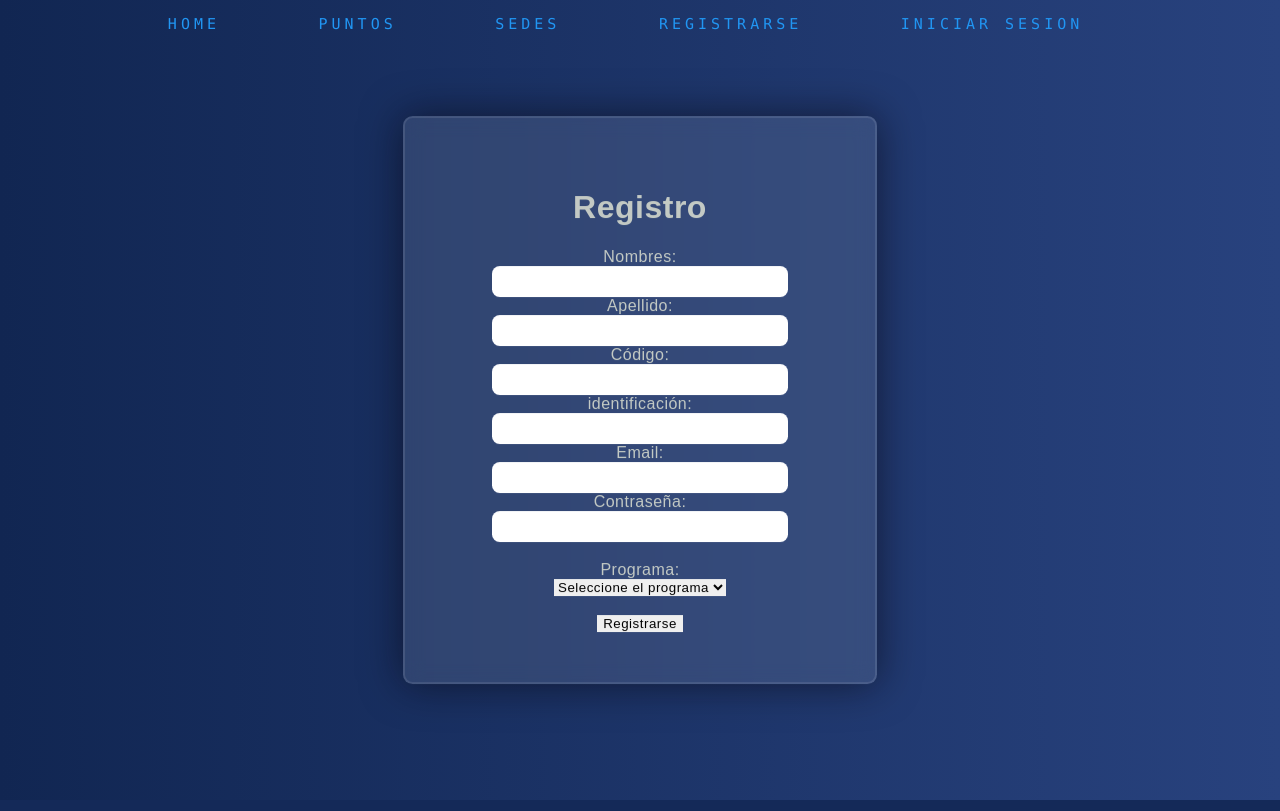
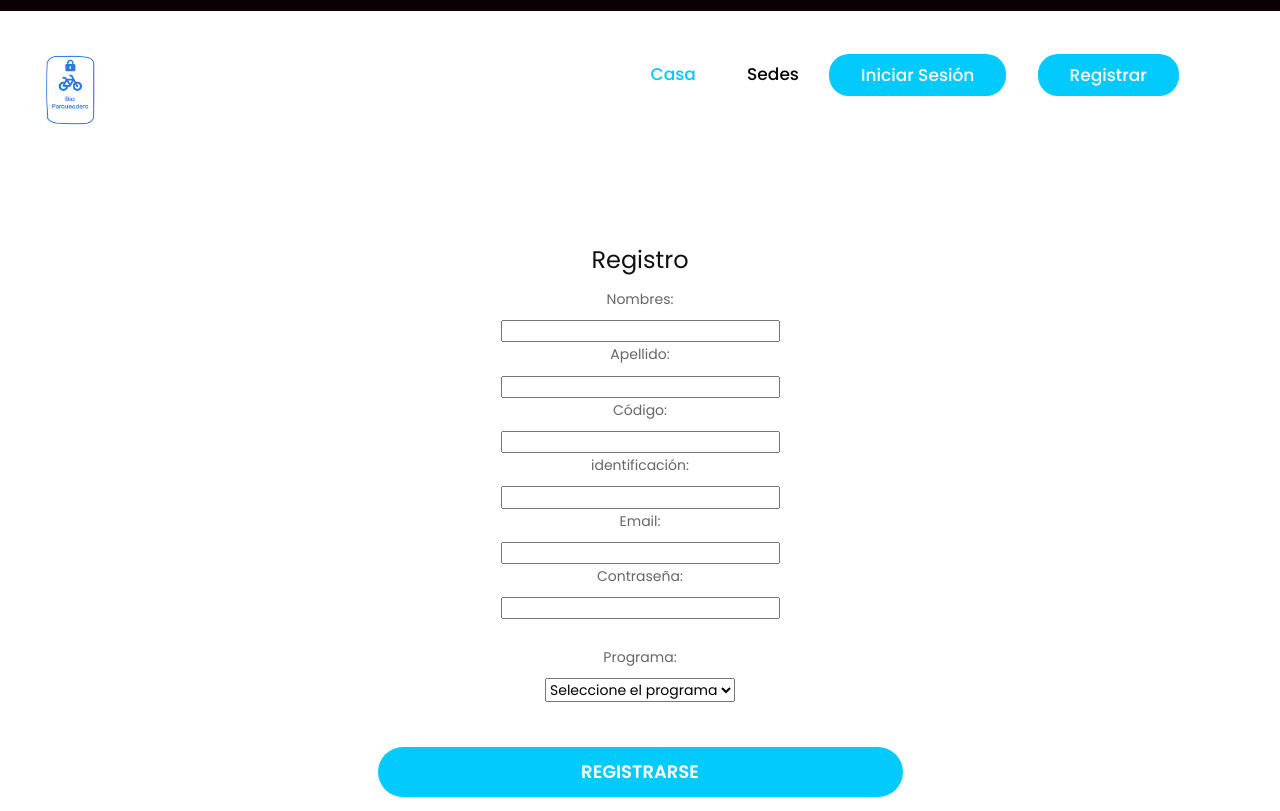
Before and after one commit to CarlosBurgos1609/BiciParqueadero, a Django app: page /parqueadero/register in a window 1280 px wide. Run offline with Django 5.2, Linux system fonts and the light colour scheme; data that the repository does not hold is empty; some libraries are stand-ins or nearby versions.

Commit message:
sala de sistemas

```diff
--- a/parqueadero/templates/estilo/estilo-retro.css
+++ b/parqueadero/templates/estilo/estilo-retro.css
@@ -112,7 +112,7 @@ h4 a,
 h5 a,
 h6 a {
      color: #212121;
-     text-decoration: none!important;
+     text-decoration: none !important;
      opacity: 1
 }
 
@@ -157,7 +157,7 @@ img {
      height: auto;
 }
 
- :focus {
+:focus {
      outline: 0;
 }
 
@@ -706,7 +706,12 @@ button {
 }
 
 .main_form {
+     text-align: center;
      position: absolute;
+     justify-content: center;
+     top: 50%;
+     left: 50%;
+     transform: translate(-50%, -50%);
      z-index: 999;
      background: #fff;
      padding: 40px 50px;
--- a/parqueadero/templates/parqueadero/base.html
+++ b/parqueadero/templates/parqueadero/base.html
@@ -19,7 +19,6 @@
         <nav>
 
             <a href="home">Home</a>&nbsp &nbsp
-            <a href="points">Puntos</a>&nbsp &nbsp
             <a href="headquarters">Sedes</a>&nbsp &nbsp
 
             {% if user.is_authenticated %}
--- a/parqueadero/templates/parqueadero/menu.html
+++ b/parqueadero/templates/parqueadero/menu.html
@@ -69,17 +69,13 @@
                   </li>
                   &nbsp &nbsp
                   <li class="nav-item">
-                    <a class="nav-link" href="points">Puntos</a>
-                  </li>
-                  &nbsp &nbsp
-                  <li class="nav-item">
                     <a class="nav-link" href="headquarters">Sedes</a>
 
                     {% if user.is_authenticated %}
                   </li>
                   &nbsp &nbsp
                   <li class="nav-item">
-                    <a class="nav-link" href="my_account">Usuario</a>
+                    <a class="nav-link" href="my_account">Mi cuenta</a>
                   </li>
                   &nbsp &nbsp
 
--- a/parqueadero/templates/parqueadero/register.html
+++ b/parqueadero/templates/parqueadero/register.html
@@ -1,4 +1,4 @@
-{% extends 'parqueadero/base.html' %}
+{% extends 'parqueadero/menu.html' %}
 {% comment %}
 
 {% endcomment %}
@@ -15,13 +15,16 @@
     <meta name="viewport" content="width=device-width, initial-scale=1.0" />
     <title>Registro</title>
     <link rel="shortcut icon" href='{% static "img/logo1.png" %}' type="image/x-icon" />
-    <link type="text/css" rel="stylesheet" href='{% static "estilo/estilo.css" %}' />
+    <!-- <link type="text/css" rel="stylesheet" href='{% static "estilo/estilo.css" %}' /> -->
 </head>
 
 <body>
     <center>
         {% csrf_token %}
+        <div class="contact">
             <form method="post">
+                <div class="container">
+                    <div class="col-md-6">
                         <h1>Registro</h1>
 
                         {% csrf_token %}
@@ -35,19 +38,23 @@
                         {{form.identificacion}}<br>
                         <label> Email:</label><br>
                         {{form.email}}<br>
+                        <div class="col-md-12x">
                             <label> Contraseña:</label><br>
                             {{form.password}}<br><br>
+                        </div>
+                        <div class="col-md-12x">
                             <label> Programa:</label><br>
                             {{form.id_programa}}<br><br>
-            <button> Registrarse</button>
+                        </div>
+                        <button class="send_btn"> Registrarse</button>
+                    </div>
+                </div>
 
             </form>
+        </div>
     </center>
-
-
     {% if error_message %}
     <script>
-        // Ejemplo de uso de SweetAlert2
         Swal.fire({
             title: "¡Error!",
             html: "<strong>{{ error_message }}</strong>",
--- a/parqueadero/templates/parqueadero/sedes.html
+++ b/parqueadero/templates/parqueadero/sedes.html
@@ -39,7 +39,7 @@
               <p>Lema: Hombres nuevos para tiempos nuevos</p>
 
             </div>
-            <a class="read_more" href="points">Estaciones</a>
+            <a class="read_more" href="estacion-centro">Estaciones</a>
           </div>
         </div>
       </div>
@@ -60,7 +60,7 @@
                      <p>Dirección: Catambuco Kilometro 5, Catambuco, Pasto, Nariño</p>
                   </div>
                </div>
-               <a class="read_more" href="#">Estaciones</a>
+               <a class="read_more" href='estacion-damian'>Estaciones</a>
             </div>
          </div>
       </div>
--- a/parqueadero/urls.py
+++ b/parqueadero/urls.py
@@ -14,6 +14,8 @@ urlpatterns = [
     path("headquarters",views.headquarters, name='headquarters'),
     path("my_account",views.my_account, name='my_account'),
     path("cerrar-sesion",views.cerrar_sesion, name='cerrar-sesion'),
+    path("estacion-centro",views.season_cen, name='estacion_centro'),
+    path("estacion-damian",views.season_dam, name='estacion_damian'),
 
     #path("base", views.base, name='base')
 
--- a/parqueadero/views.py
+++ b/parqueadero/views.py
@@ -98,6 +98,12 @@ def points(request):
 def headquarters(request):
     return render(request, 'parqueadero/sedes.html')
 
+def season_cen(request):
+    return render(request, 'parqueadero/estaciones/estacion_cen.html')
+
+def season_dam(request):
+    return render(request, 'parqueadero/estaciones/estacion_Dam.html')
+
 
 @login_required
 def my_account(request):
```
Also changed, not shown: parqueadero/templates/parqueadero/estaciones/estacion_Dam.html (added, +18 -0 lines), parqueadero/templates/parqueadero/estaciones/estacion_cen.html (added, +18 -0 lines). Lines whose indentation alone changed are shown as unchanged.
